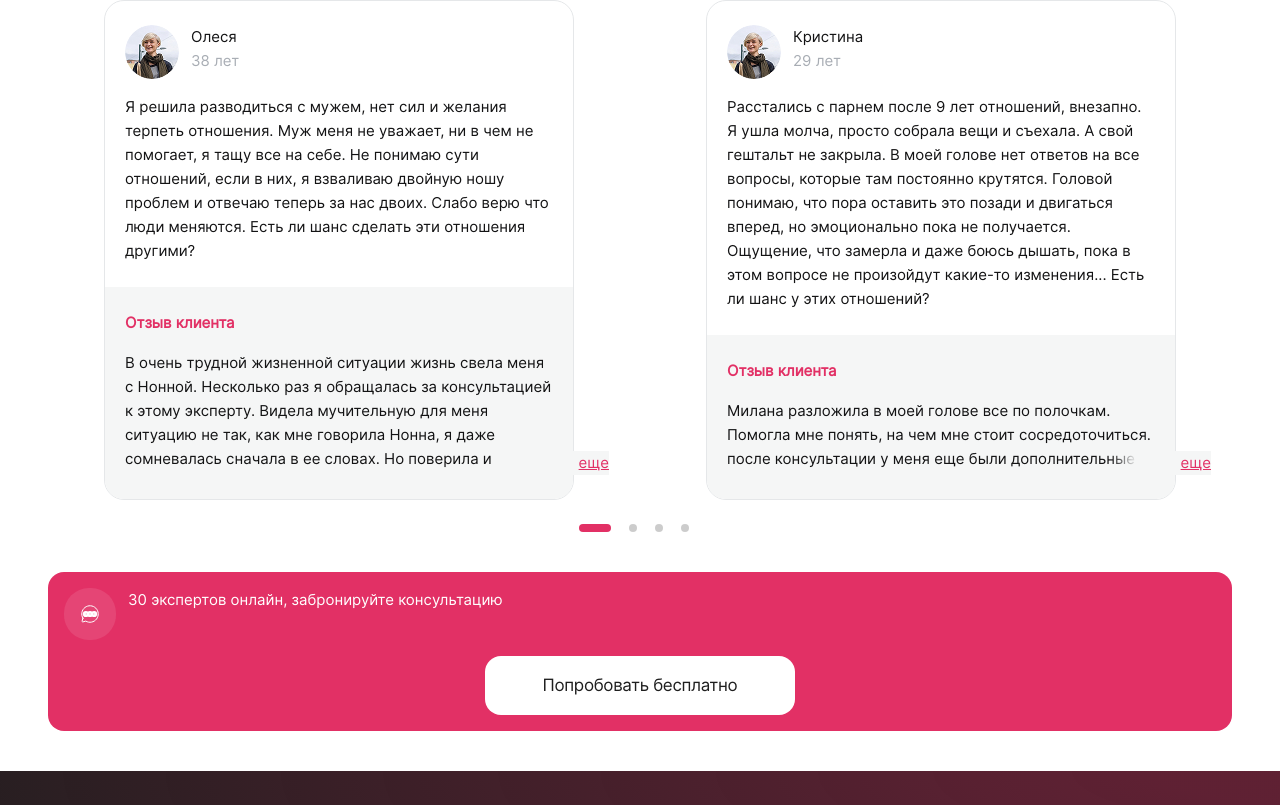
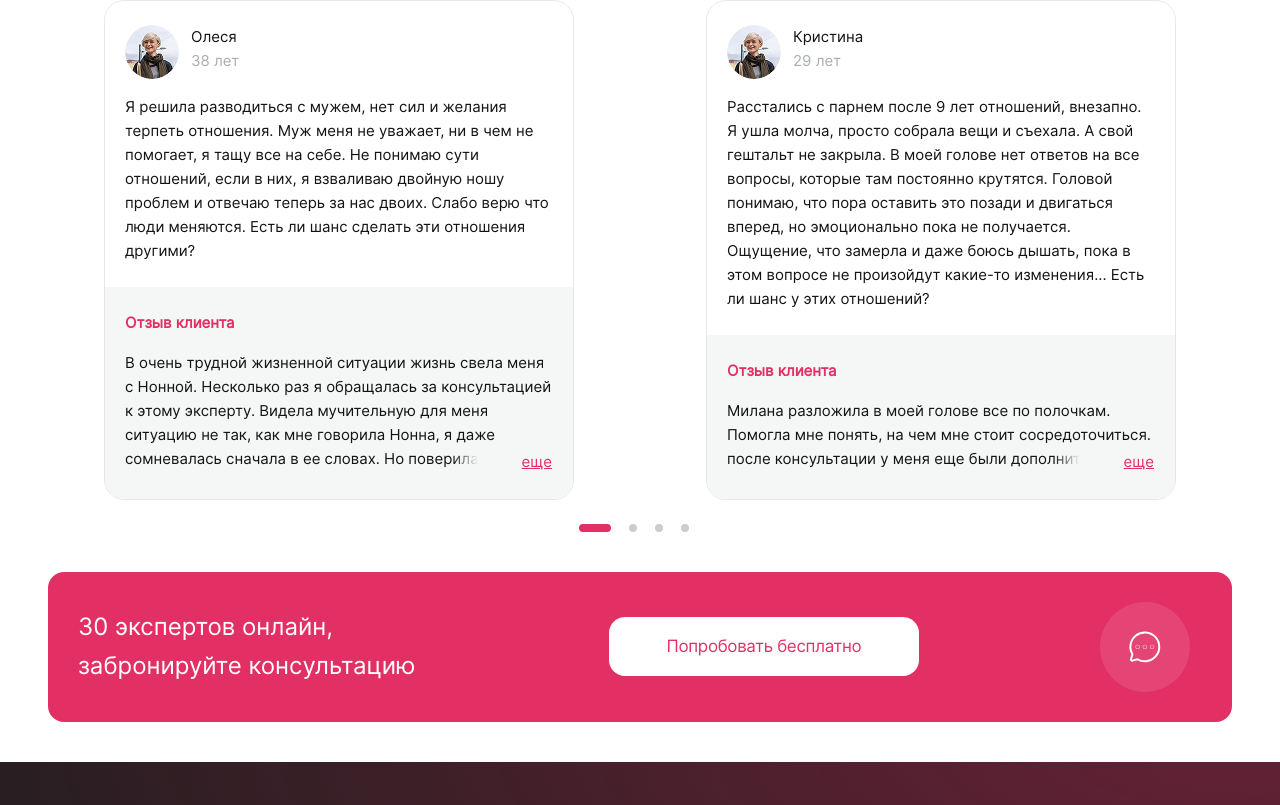
Before and after one commit to diana-nikolaeva/astro, a Vue app: page / in a window 1280 px wide. Shown: the part 4208-5013 px from the top of the page. Built offline with nearby package versions, Linux system fonts and the light colour scheme; the HTML template or start-up script is replaced by a standard one.

Commit message:
card-service (desktop)

```diff
--- a/src/App.vue
+++ b/src/App.vue
@@ -32,7 +32,7 @@ if (typeof window !== 'undefined') {
     <firstConsultation></firstConsultation>
     <ourCouch :is-phone="isPhone"></ourCouch>
     <advantagesBlock :is-phone="isPhone"></advantagesBlock>
-    <ourStory></ourStory>
+    <ourStory :is-phone="isPhone"></ourStory>
     <saleBlock></saleBlock>
   </main>
   <footer>
@@ -59,6 +59,7 @@ if (typeof window !== 'undefined') {
   @media screen and (min-width:800px) {
     padding: 0 3rem;
   }
+
   @media screen and (min-width:1440px) {
     padding: 0 15rem;
   }
--- a/src/components/advantages-block.vue
+++ b/src/components/advantages-block.vue
@@ -33,7 +33,9 @@ defineProps({ isPhone: Boolean });
 }
 
 h2 {
-  color: black
+  color: black;
+  font-weight: 600;
+  margin-bottom: 2rem;
 }
 
 .carousel-advantage {
--- a/src/components/card-service.vue
+++ b/src/components/card-service.vue
@@ -1,10 +1,11 @@
 <template>
-  <div class="card-service">
+    <div class="card-service">
     <div class="service">
       <div class="service-icon"><img src="../assets/icons/circleDots.svg" alt="service icon"></div>
+      <a href="/" class="btn decktop">Попробовать бесплатно</a>
       <div class="service-descr">30 экспертов онлайн, забронируйте консультацию</div>
     </div>
-    <a href="/" class="btn">Попробовать бесплатно</a>
+    <a href="/" class="btn mobile">Попробовать бесплатно</a>
   </div>
 </template>
 <style scoped>
@@ -16,12 +17,30 @@
   margin-bottom: 2.5rem;
   @media screen and (min-width:800px){
     margin-top: 4.5rem;
+    padding: 1.875rem;
   }
 }
 .service{
   display: flex;
   margin-bottom: 1rem;
+  align-items: center;
+  @media screen and (min-width:800px){
+    flex-direction: row-reverse;
+    font-size: 1.5rem;
+    img{
+      display: block;
+      width: 40px;
+    }
+  }
 
+}
+.service-descr{
+  @media screen and (min-width:800px){
+    max-width: 250px;
+  }
+  @media screen and (min-width:950px){
+    max-width: 350px;
+  }
 }
 .service-icon{
   background: rgba(255, 255, 255, 0.10);
@@ -31,5 +50,30 @@
   display: flex;
   align-items: center;
   justify-content: center;
+  @media screen and (min-width:800px){
+    width: 90px;
+    height: 90px;
+    border-radius: 45px;
+
+  }
 }
+.decktop{
+  display: none;
+  @media screen and (min-width:800px){
+    display: block;
+    width: 19.375rem;
+    font-size: 1.0625rem;
+    color:#E23065;
+  }
+}
+.btn.mobile{
+    @media screen and (min-width:800px){
+    display: none;
+    }
+  }
+  .service{
+    @media screen and (min-width:800px){
+    margin-bottom: 0;
+    }
+  }
 </style>
--- a/src/components/our-story.vue
+++ b/src/components/our-story.vue
@@ -36,6 +36,7 @@ h2{
   color:black;
   margin-top: 80px;
   margin-bottom: 32px;
+  font-weight: 600;
 }
 </style>
 <style>
--- a/src/components/story-item.vue
+++ b/src/components/story-item.vue
@@ -2,9 +2,9 @@
 defineProps(
   {
     name: String,
-    age:String,
-    question:String,
-    answer:String
+    age: String,
+    question: String,
+    answer: String
   }
 );
 </script>
@@ -16,16 +16,16 @@ defineProps(
           <img src="../assets/images/avatar-reviews.jpg" alt="photo-author">
         </div>
         <div class="data-author">
-              <div class="name">{{name}}</div>
-              <div class="age">{{age}} лет</div>
+          <div class="name">{{ name }}</div>
+          <div class="age">{{ age }} лет</div>
         </div>
       </div>
-            <div class="story-content">{{question}}</div>
+      <div class="story-content">{{ question }}</div>
     </div>
 
     <div class="answer">
       <h3>Отзыв клиента</h3>
-          <div class="answer-text">{{answer}}</div>
+      <div class="answer-text">{{ answer }}</div>
       <a class="also" href="/">еще</a>
     </div>
   </div>
@@ -40,12 +40,15 @@ defineProps(
   display: flex;
   flex-direction: column;
 }
-.question{
+
+.question {
   padding: 1.5rem 1.25rem;
 }
-.author-story{
+
+.author-story {
   display: flex;
 }
+
 .photo {
   width: 3.375rem;
   height: 3.375rem;
@@ -54,37 +57,45 @@ defineProps(
   margin-bottom: 1rem;
   overflow: hidden;
 }
-.name{
-  color:#131314;
-}
-.age{
-  color:#A8ADB4;
-}
-.answer-text{
-  overflow: hidden;
-  color:#131314
-}
-.story-content{
+
+.name {
   color: #131314;
 }
-.answer{
+
+.age {
+  color: #A8ADB4;
+}
+
+.answer-text {
+  overflow: hidden;
+  color: #131314
+}
+
+.story-content {
+  color: #131314;
+}
+
+.answer {
   padding: 1.5rem 1.25rem;
   background: #F5F6F6;
   overflow: hidden;
   display: flex;
   flex-direction: column;
+  position: relative;
 }
-.also{
+
+.also {
   position: absolute;
   bottom: 1.5625rem;
   right: 1.3125rem;
   background: linear-gradient(89deg, rgba(245, 246, 246, 0.00) 0.49%, #F5F6F6 26.04%);
-  color:#E23065;
+  color: #E23065;
   width: 6.25rem;
   text-align: right;
 }
-h3{
-  color:#E23065;
+
+h3 {
+  color: #E23065;
   font-size: .9375rem;
   font-weight: 600;
   margin-bottom: 1rem;
```
Also changed, not shown: src/assets/icons/circleDots.svg. Lines whose indentation alone changed are shown as unchanged.
